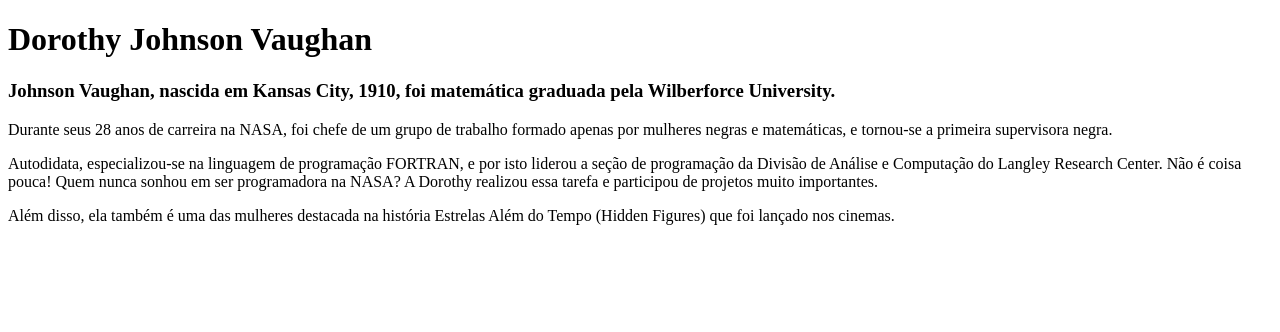
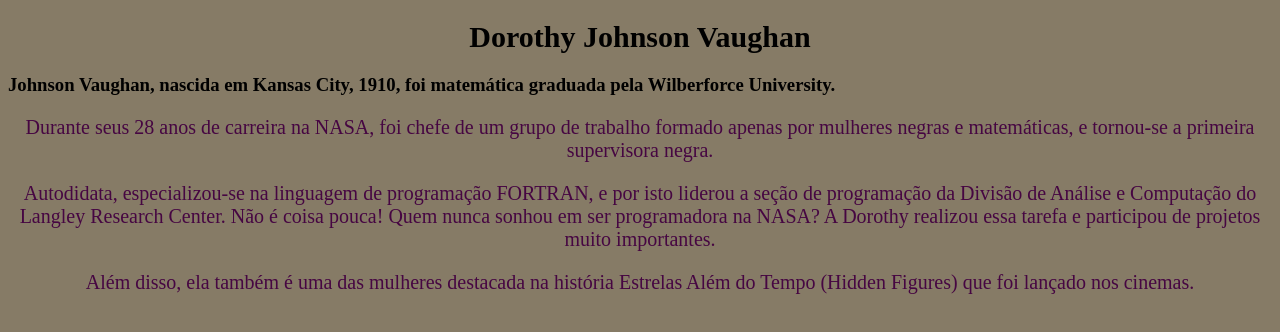
Before and after one commit to VlaMartins/mulheresdatecnologia, a plain HTML site: page dorothy.html in a window 1280 px wide. Drawn offline with Linux system fonts and the light colour scheme.

Commit message:
link rel

```diff
--- a/dorothy.html
+++ b/dorothy.html
@@ -3,6 +3,7 @@
 <head>
     <meta charset="UTF-8">
     <meta name="viewport" content="width=device-width, initial-scale=1.0">
+    <link rel="stylesheet" href="style.css">
     <title>Dorothy</title>
 </head>
 <body>
--- a/style.css
+++ b/style.css
@@ -2,7 +2,7 @@ body {
     background-color: rgb(134, 123, 102);
 }
 
-h1 {
+#titulo {
     font-size: 30px;
     text-align: center;
 }
```
Also changed, not shown: grace.html (+1 -0 lines), margareth.html (+1 -0 lines).
